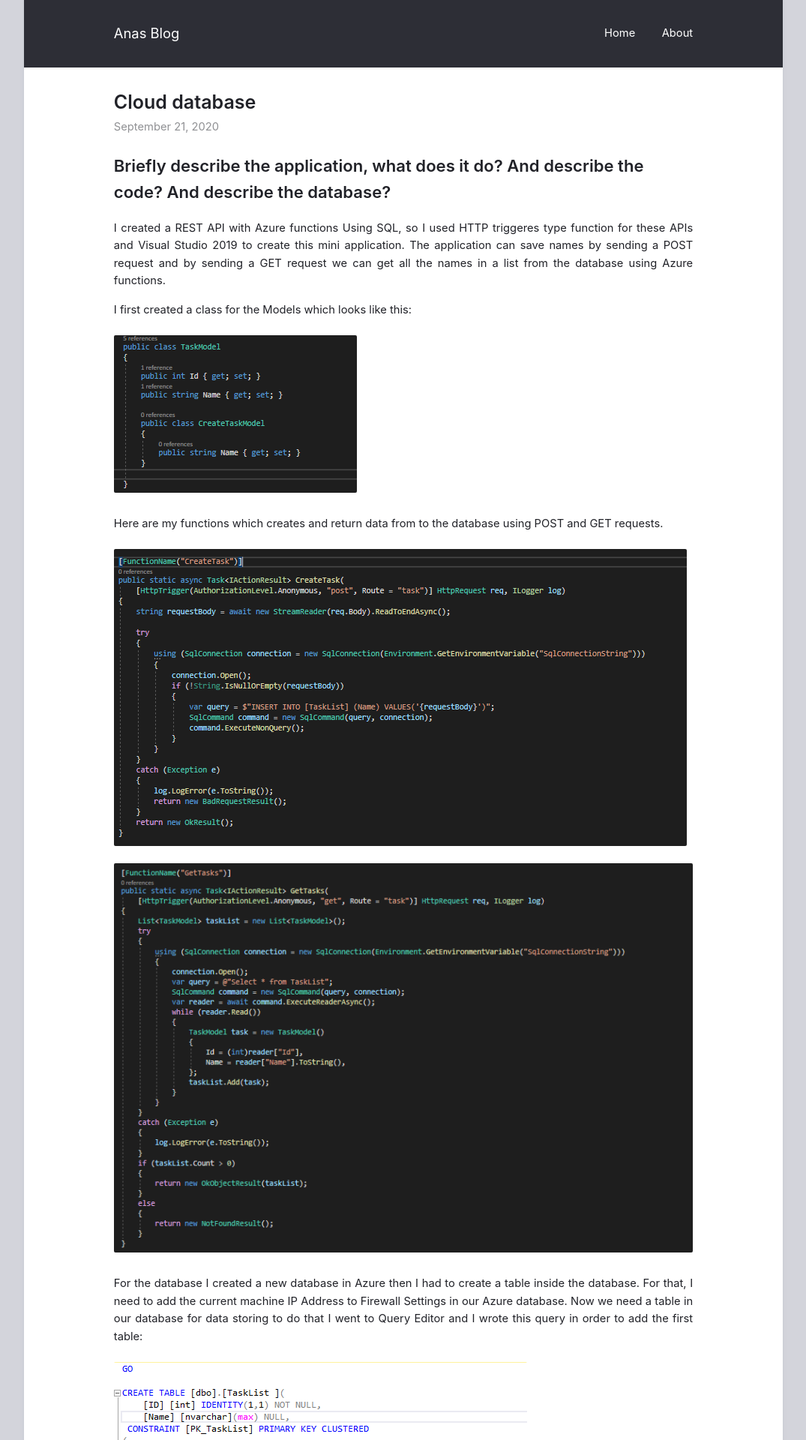
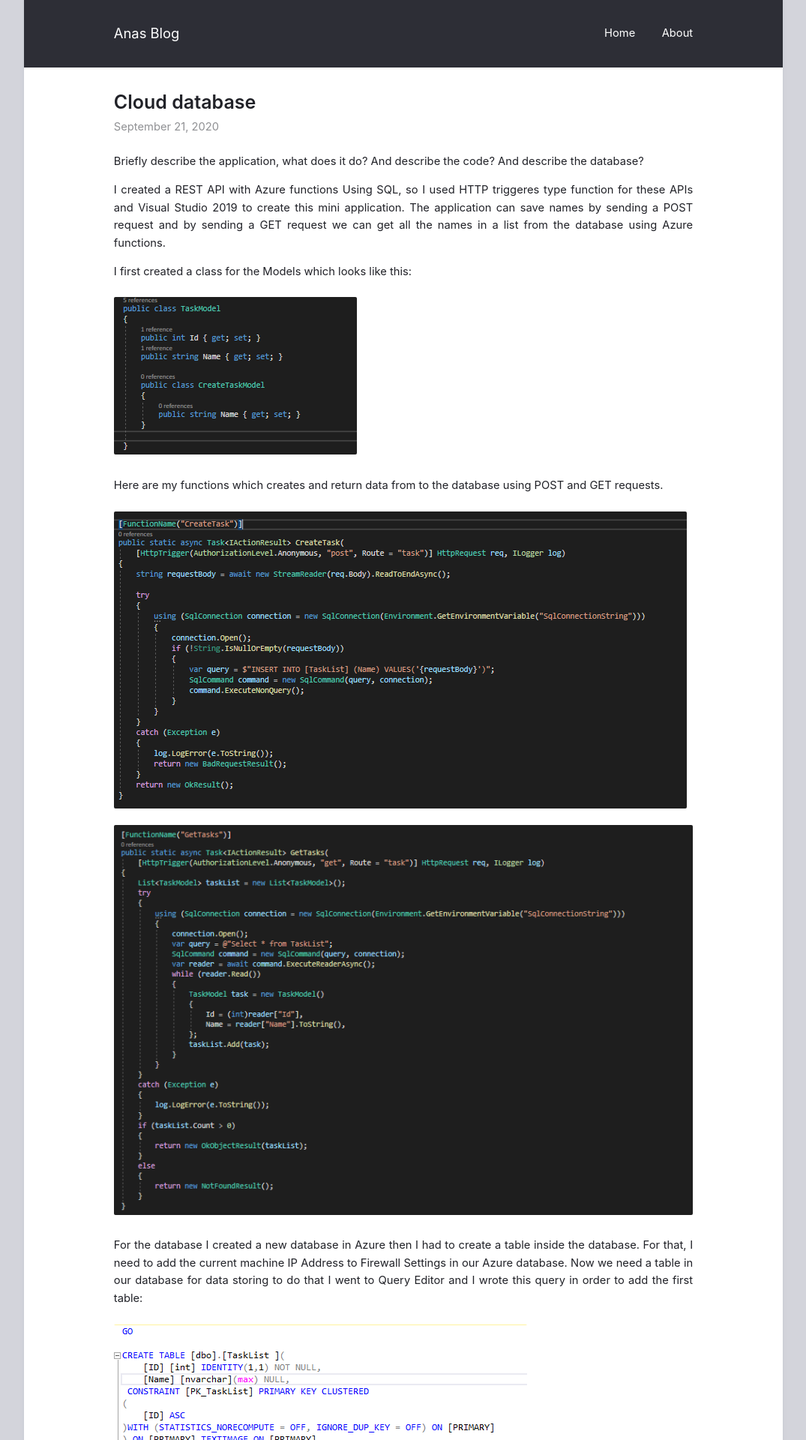
Before and after one commit to ItsAnass/ItsAnass.github.io, a Jekyll site: the page built from _posts/2020-09-21-Cloud-database.md, in a window 1280 px wide. Shown: the top 1920 px of the page at 75% size, without its empty margins (102-1177 px from the left). Built offline with Jekyll 4.4.1, drawn with Linux system fonts in a browser that asks for light colours.

```diff
--- a/_posts/2020-09-21-Cloud-database.md
+++ b/_posts/2020-09-21-Cloud-database.md
@@ -3,7 +3,7 @@ title: "Cloud database"
 layout: post
 ---
 
-## Briefly describe the application, what does it do? And describe the code? And describe the database?
+Briefly describe the application, what does it do? And describe the code? And describe the database?
 
 I created a REST API with Azure functions Using SQL, so I used HTTP triggeres type function for these APIs and Visual Studio 2019 to create this mini application.
 The application can save names by sending a POST request and by sending a GET request we can get all the names in a list from the database using Azure functions.
```
